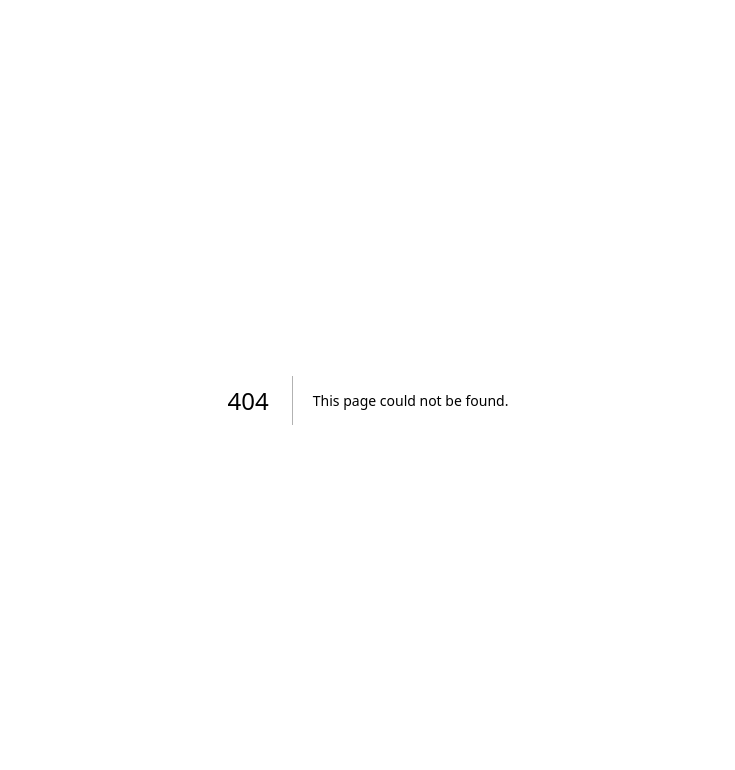
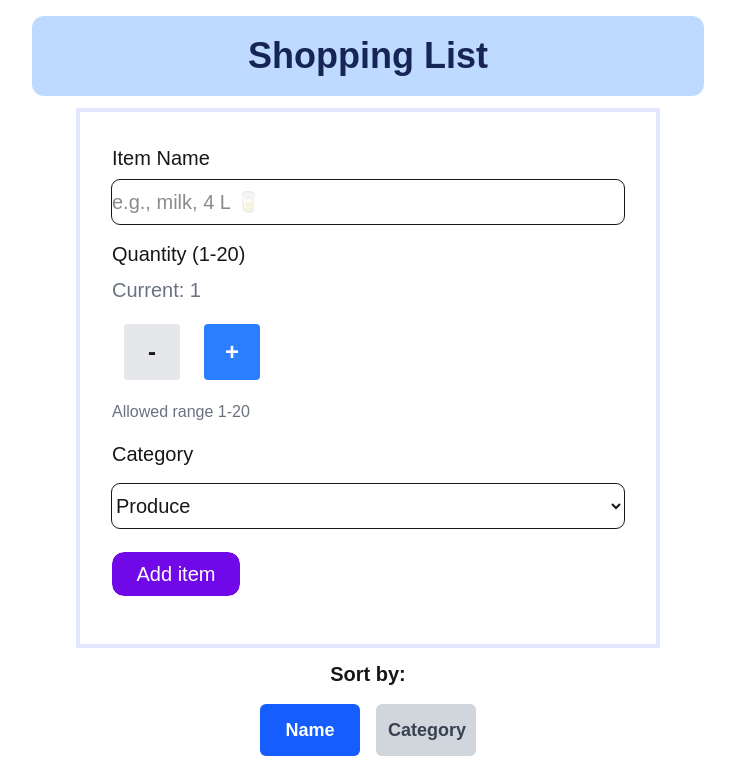
Before and after one commit to Jasleen-Kaur77/cprg306-assignments, a Next.js app: page /week-8 in a window 1280 px wide. Before the commit this address had no page. Shown: the top 770 px of the page, without its empty margins (272-1007 px from the left). Built offline with nearby package versions, Linux system fonts and the light colour scheme.

Commit message:
Set up basic folder structure

```diff
--- /dev/null
+++ b/app/week-8/item-list.js
@@ -0,0 +1,35 @@
+"use client"
+
+import { useState } from "react";
+
+export default function ItemList({ items }) {
+  const [sortBy, setSortBy] = useState("name");
+  const sortedArray = [...items].sort((a, b) => {
+    if (a[sortBy] > b[sortBy]) return 1;
+    if (a[sortBy] < b[sortBy]) return -1;
+    return 0;
+  }
+  );
+
+
+
+  return (
+    <div>
+      <p className="text-center font-bold text-xl m-4">Sort by:</p>
+      <div className="flex gap-4 justify-center">
+        <button className="bg-blue-600 p-3 text-white hover:bg-blue-400 rounded-md font-bold text-lg w-25" onClick={() => setSortBy("name")}>Name</button>
+        <button className="bg-gray-300 p-3 text-gray-700 hover:bg-blue-400 rounded-md font-bold text-lg w-25" onClick={() => setSortBy("category")}>Category</button>
+      </div>
+      <ul>
+        {sortedArray.map((item) => (
+          <li key={item.id} className="shadow-lg text-left text-xl my-4 mx-auto max-w-2xl border border-blue-800 bg-blue-100 rounded-md p-4">
+            <p>{item.name}</p>
+            <p>Quantity: {item.quantity}</p>
+            <p>Category: {item.category}</p>
+          </li>
+        ))}
+      </ul>
+    </div>
+  );
+
+}
--- /dev/null
+++ b/app/week-8/item.js
@@ -0,0 +1,9 @@
+export default function Item({ name, quantity, category }) {
+  return (
+    <li className="shadow-lg text-left text-xl my-4 mx-auto max-w-2xl border border-blue-800 bg-blue-100 rounded-md p-4">
+      <p className="font-semibold">{name}</p>
+      <p>Quantity: {quantity}</p>
+      <p>Category: {category}</p>
+    </li>
+  );
+}
--- /dev/null
+++ b/app/week-8/items.json
@@ -0,0 +1,74 @@
+[
+  {
+    "id": "1h2GJKH12gkHG31h1H",
+    "name": "milk, 4 L 🥛",
+    "quantity": 1,
+    "category": "dairy"
+  },
+  {
+    "id": "2KJH3k2j3H1k2J3K1H",
+    "name": "bread 🍞",
+    "quantity": 2,
+    "category": "bakery"
+  },
+  {
+    "id": "3h2KJH3k2j3H1k2J3",
+    "name": "eggs, dozen 🥚",
+    "quantity": 2,
+    "category": "dairy"
+  },
+  {
+    "id": "4k2J3K1H2GJKH12gk",
+    "name": "bananas 🍌",
+    "quantity": 6,
+    "category": "produce"
+  },
+  {
+    "id": "5H1h1H2KJH3k2j3H",
+    "name": "broccoli 🥦",
+    "quantity": 3,
+    "category": "produce"
+  },
+  {
+    "id": "6H1k2J3K1H2GJKH1",
+    "name": "chicken breasts, 1 kg 🍗",
+    "quantity": 1,
+    "category": "meat"
+  },
+  {
+    "id": "7gkHG31h1H2KJH3k",
+    "name": "pasta sauce 🍝",
+    "quantity": 3,
+    "category": "canned goods"
+  },
+  {
+    "id": "8j3H1k2J3K1H2GJK",
+    "name": "spaghetti, 454 g 🍝",
+    "quantity": 2,
+    "category": "dry goods"
+  },
+  {
+    "id": "9H12gkHG31h1H2KJ",
+    "name": "toilet paper, 12 pack 🧻",
+    "quantity": 1,
+    "category": "household"
+  },
+  {
+    "id": "10H3k2j3H1k2J3K1",
+    "name": "paper towels, 6 pack",
+    "quantity": 1,
+    "category": "household"
+  },
+  {
+    "id": "11k2J3K1H2GJKH12",
+    "name": "dish soap 🍽️",
+    "quantity": 1,
+    "category": "household"
+  },
+  {
+    "id": "12GJKH12gkHG31h1",
+    "name": "hand soap 🧼",
+    "quantity": 4,
+    "category": "household"
+  }
+]
--- /dev/null
+++ b/app/week-8/new-item.js
@@ -0,0 +1,101 @@
+"use client"
+
+import { useState } from "react";
+
+export default function NewItem({ onAddItem }) {
+  const [quantity, setQuantity] = useState(1);
+  const [name, setName] = useState("");
+  const [category, setCategory] = useState("produce");
+
+  const handleNameChange = (event) => {
+    setName(event.target.value);
+  };
+
+  const handleCategoryChange = (event) => {
+    setCategory(event.target.value);
+  };
+
+  const increment = () => {
+    if (quantity < 20) {
+      setQuantity(quantity + 1);
+    }
+  };
+
+  const decrement = () => {
+    if (quantity > 1) {
+      setQuantity(quantity - 1);
+    }
+  };
+
+  const handleSubmit = (event) => {
+    event.preventDefault();
+    const item = {
+      id: Math.random().toString(36).substring(2, 9),
+      name: name,
+      quantity: quantity,
+      category: category
+    };
+
+    console.log(item);
+    onAddItem(item);
+    setName("");
+    setQuantity(1);
+    setCategory("produce");
+  }
+
+  return (
+
+    <form onSubmit={handleSubmit} className="max-w-xl mx-auto outline-indigo-100 outline-4 p-8">
+      <label htmlFor="name" className="text-xl">Item Name</label>
+      <input
+        type="text"
+        id="name"
+        value={name}
+        onChange={handleNameChange}
+        className="block outline w-full text-xl h-11 my-2 rounded-lg"
+        name="name"
+        placeholder="e.g., milk, 4 L 🥛"
+        required
+      ></input>
+
+      <div className="my-4">
+        <p className="text-xl my-2">Quantity (1-20)</p>
+        <p className="text-xl text-gray-500 font-extralight my-2">Current: {quantity}</p>
+        <div className="gap-4">
+          <button type="button" onClick={decrement} disabled={quantity === 1} className="bg-gray-300 hover:bg-blue-300 disabled:bg-gray-200 rounded m-3 p-3 w-14 font-bold text-2xl"> - </button>
+          <button type="button" onClick={increment} disabled={quantity === 20} className="bg-blue-500 hover:bg-blue-600 disabled:bg-gray-200 rounded m-3 p-3 w-14 font-bold text-2xl text-white"> + </button>
+        </div>
+        <p className="text-gray-500 my-2">Allowed range 1-20</p>
+      </div>
+
+      <p className="text-xl my-2">Category</p>
+
+      <select
+        id="category"
+        value={category}
+        onChange={handleCategoryChange}
+        className="outline w-full text-xl h-11 my-2 rounded-lg"
+      >
+        <option value="produce">Produce</option>
+        <option value="dairy">Dairy</option>
+        <option value="bakery">Bakery</option>
+        <option value="meat">Meat</option>
+        <option value="frozen-foods">Frozen Foods</option>
+        <option value="canned-goods">Canned Goods</option>
+        <option value="dry-Goods">Dry Goods</option>
+        <option value="beverages">Beverages</option>
+        <option value="snacks">Snacks</option>
+        <option value="household">Household</option>
+        <option value="other">Other</option>
+      </select>
+
+      <button
+        type="submit"
+        className="block outline h-11 my-4 w-32 text-xl rounded-xl bg-violet-700 text-white"
+      >
+        Add item
+      </button>
+
+    </form>
+  );
+}
--- /dev/null
+++ b/app/week-8/page.js
@@ -0,0 +1,25 @@
+"use client";
+
+import { useState } from "react";
+import ItemList from "./item-list";
+import NewItem from "./new-item";
+import itemsData from "./items.json";
+
+export default function Page() {
+  const [items, setItems] = useState(itemsData);
+  const handleAddItem = (newItem) => {
+    setItems([...items, newItem]);
+  };
+
+  return (
+    <main>
+      <header className="m-4 p-5 bg-blue-200 mx-auto max-w-2xl rounded-xl">
+        <h1 className="text-2xl lg:text-4xl font-bold text-center text-blue-950" >Shopping List</h1>
+      </header>
+      <section>
+        <NewItem onAddItem={handleAddItem} />
+        <ItemList items={items} />
+      </section>
+    </main>
+  );
+}
```
